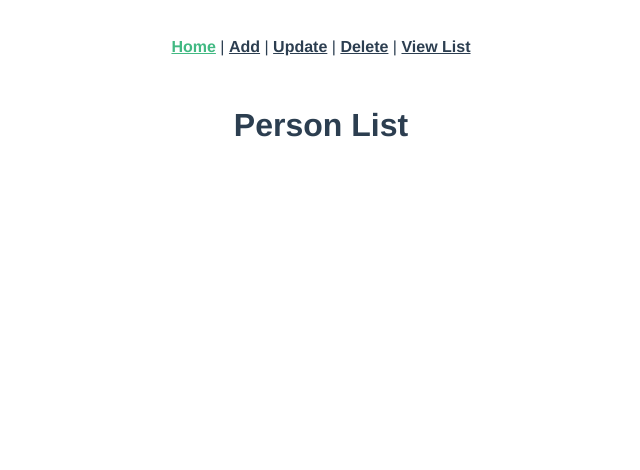
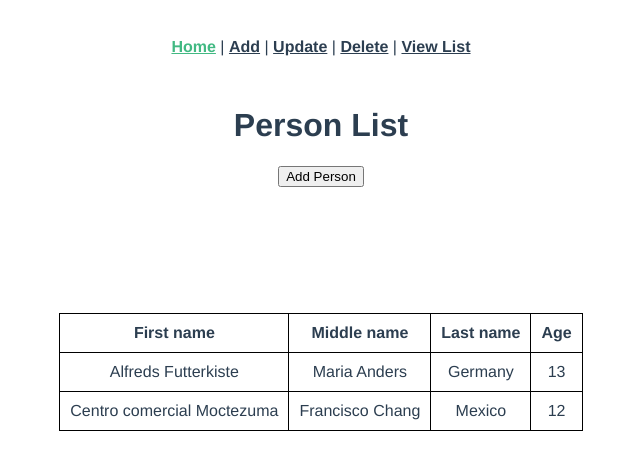
Before and after one commit to pauljor1499/vue-crud, a Vue app: page / in a window 1280 px wide. Shown: the top 470 px of the page, without its empty margins (319-959 px from the left). Built offline with nearby package versions, Linux system fonts and the light colour scheme.

Commit message:
set table from persondata page

```diff
--- a/src/database/PersonData.vue
+++ b/src/database/PersonData.vue
@@ -1,46 +1,34 @@
 <template>
+  <div class="hello">
     <table>
       <tr>
-      <th>Company</th>
-      <th>Contact</th>
-      <th>Country</th>
+        <th>First name</th>
+        <th>Middle name</th>
+        <th>Last name</th>
+        <th>Age</th>
       </tr>
       <tr>
         <td>Alfreds Futterkiste</td>
         <td>Maria Anders</td>
         <td>Germany</td>
+        <td>13</td>
       </tr>
       <tr>
         <td>Centro comercial Moctezuma</td>
         <td>Francisco Chang</td>
         <td>Mexico</td>
-    </tr>
-    <tr>
-      <td>Ernst Handel</td>
-      <td>Roland Mendel</td>
-      <td>Austria</td>
-    </tr>
-    <tr>
-      <td>Island Trading</td>
-      <td>Helen Bennett</td>
-      <td>UK</td>
-    </tr>
-    <tr>
-      <td>Laughing Bacchus Winecellars</td>
-      <td>Yoshi Tannamuri</td>
-      <td>Canada</td>
-    </tr>
-    <tr>
-      <td>Magazzini Alimentari Riuniti</td>
-      <td>Giovanni Rovelli</td>
-      <td>Italy</td>
+        <td>12</td>
       </tr>
     </table>
+  </div>
 </template>
 
 <script>
 export default {
-  name: "PersonData",
+  name: "HelloWorld",
+  props: {
+    // msg: String,
+  },
 };
 </script>
 
@@ -60,4 +48,15 @@ li {
 a {
   color: #42b983;
 }
+
+table,
+th,
+td {
+  margin-top: 10%;
+  margin-left: auto;
+  margin-right: auto;
+  border: 1px solid black;
+  border-collapse: collapse;
+  padding: 10px;
+}
 </style>
--- a/src/views/Home.vue
+++ b/src/views/Home.vue
@@ -1,18 +1,28 @@
 <template>
   <div class="delete">
     <h1>Person List</h1>
-    <!-- <PersonData > -->
+    <button @click="setPerson">Add Person</button>
+    <PersonData />
   </div>
 </template>
 
 <script>
 // @ is an alias to /src
 import PersonData from "@/database/PersonData.vue";
+import { ref } from "@vue/reactivity";
 
 export default {
   name: "Home",
   components: {
     PersonData,
   },
+
+  setup() {
+    const setPerson = () => {
+      const name = ref(prompt("First name:"));
+    };
+
+    return { setPerson };
+  },
 };
 </script>
```
Lines whose indentation alone changed are shown as unchanged.
